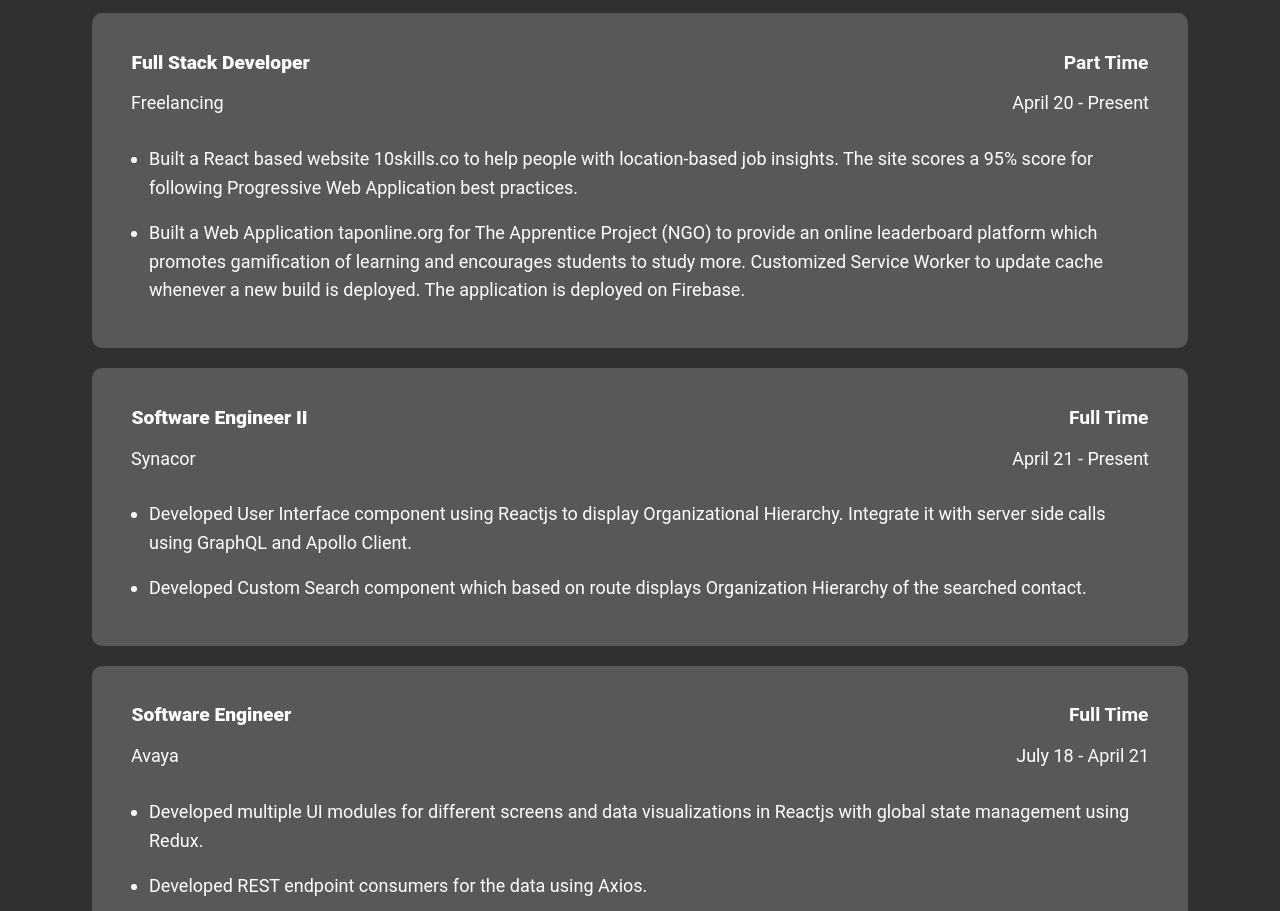
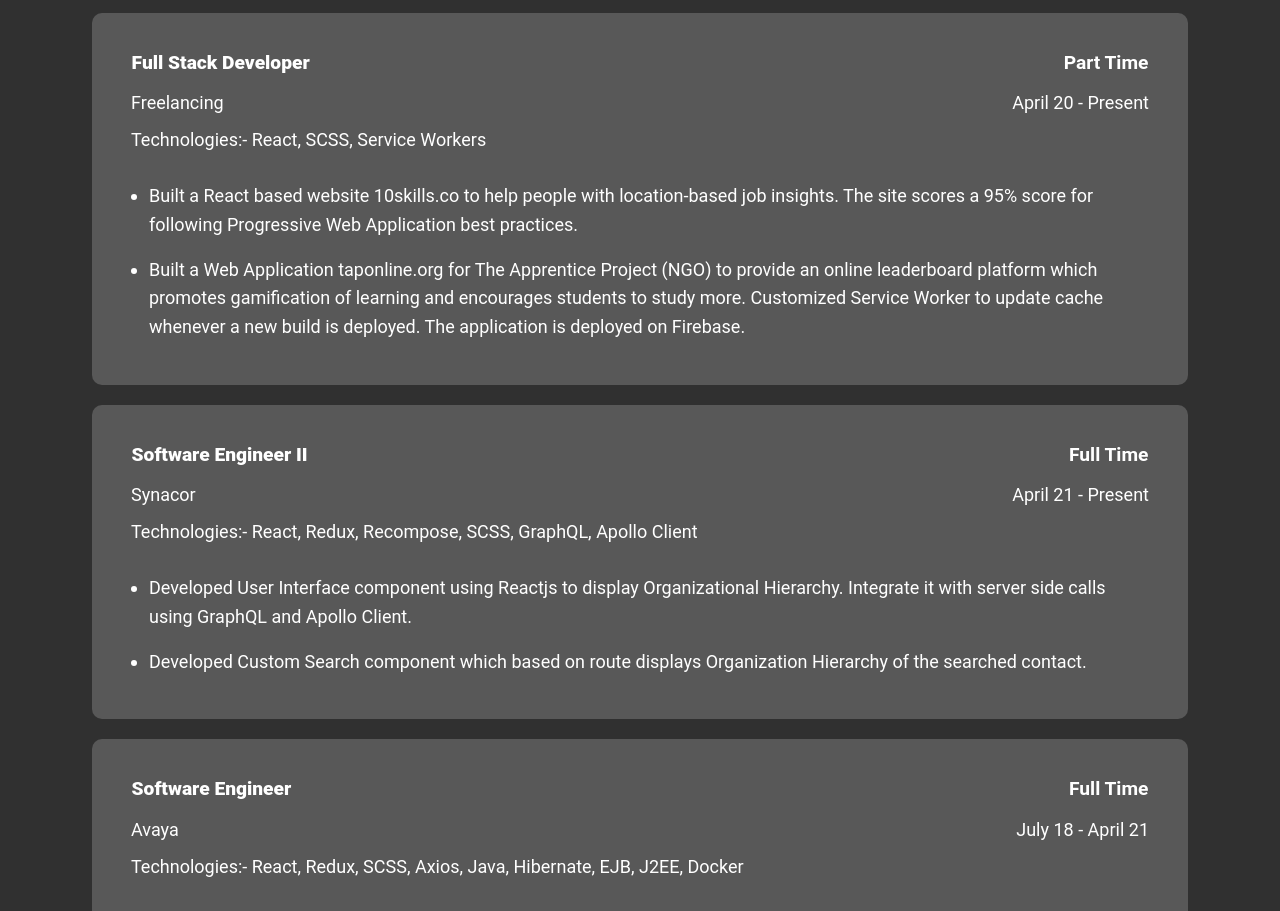
Before and after one commit to rahulm2/rahulm2.github.io, a React (Create React App) app: page / in a window 1280 px wide. Shown: the part 1960-2871 px from the top of the page. Built offline with nearby package versions, Linux system fonts and the light colour scheme.

Commit message:
Added technologies column

```diff
--- a/src/components/portfolio/index.jsx
+++ b/src/components/portfolio/index.jsx
@@ -15,6 +15,7 @@
           <p>Freelancing</p>
           <p>April 20 - Present</p>
         </div>
+        <p>Technologies:- React, SCSS, Service Workers</p>
         <ul className="portfolio__item-list">
           <li>
             Built a React based website 10skills.co to help people with
@@ -41,6 +42,9 @@
           <p>Synacor</p>
           <p>April 21 - Present</p>
         </div>
+        <p>
+          Technologies:- React, Redux, Recompose, SCSS, GraphQL, Apollo Client
+        </p>
         <ul className="portfolio__item-list">
           <li>
             Developed User Interface component using Reactjs to display
@@ -64,6 +68,10 @@
           <p>Avaya</p>
           <p>July 18 - April 21</p>
         </div>
+        <p>
+          Technologies:- React, Redux, SCSS, Axios, Java, Hibernate, EJB, J2EE,
+          Docker
+        </p>
         <ul className="portfolio__item-list">
           <li>
             Developed multiple UI modules for different screens and data
--- a/src/constants.jsx
+++ b/src/constants.jsx
@@ -1,4 +1,4 @@
 export const accentColor = "#85c9de";
-export const switchAccentColor = "#FFB133";
+export const switchAccentColor = "#FF9C33";
 export const lightColor = "#fff";
 export const darkColor = "#303030";
```
